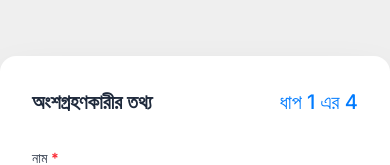
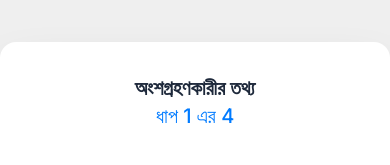
Before and after one commit to abir-ticon/reunion, a Next.js app: page / in a window 390 px wide. Both pictures are taken after a click on the button "নিবন্ধন করুন". Shown: the top 165 px of the page. Built offline with nearby package versions, Linux system fonts and the light colour scheme.

Commit message:
Update RegistrationModal component to adjust header layout for better responsiveness, allowing for a more flexible display across different screen sizes.

```diff
--- a/src/components/RegistrationModal.tsx
+++ b/src/components/RegistrationModal.tsx
@@ -316,7 +316,7 @@ export default function RegistrationModal({
       <div className="bg-white rounded-2xl shadow-2xl max-h-[90vh] overflow-y-auto w-full md:w-[846px] mx-auto px-8 md:px-[154px] py-8 md:py-[64px]">
         {/* Modal Header */}
         <div className="mb-8">
-          <h2 className="md:text-3xl text-xl font-bold text-[#1E293B] flex items-center justify-between">
+          <h2 className="md:text-3xl text-xl font-bold text-[#1E293B] flex items-center justify-between sm:flex-row flex-col">
             {getStepTitle()}
             <p className="text-xl text-[#007BFF] font-medium">
               ধাপ {currentStep} এর 4
```
